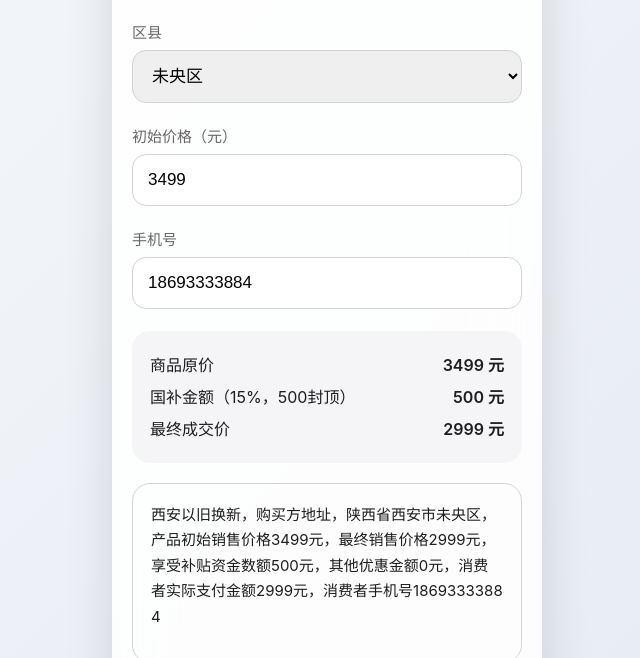
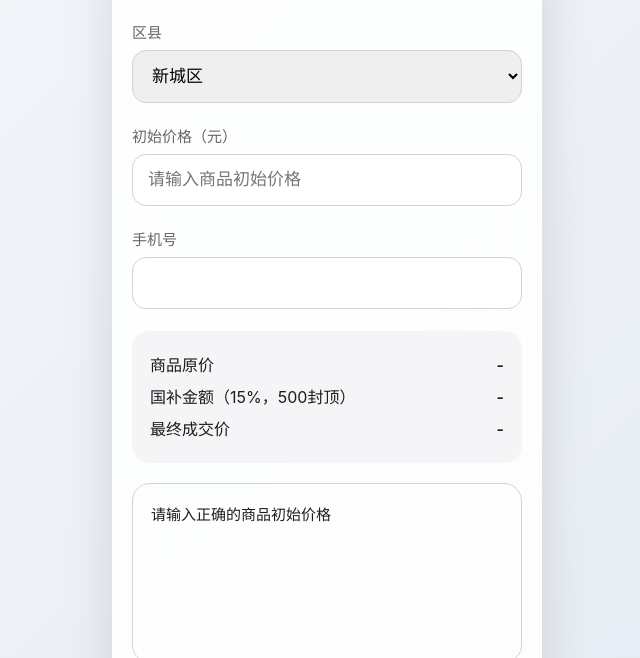
Before and after one commit to woaiyhh/guobu, a plain HTML site: page index.html in a window 1280 px wide. Shown: the part 141-799 px from the top of the page, without its empty margins (313-953 px from the left). Drawn offline with Linux system fonts and the light colour scheme.

Commit message:
Update index.html
细节修改

```diff
--- a/index.html
+++ b/index.html
@@ -148,7 +148,7 @@ button:active{
 <option>碑林区</option>
 <option>莲湖区</option>
 <option>灞桥区</option>
-<option selected>未央区</option>
+<option>未央区</option>
 <option>雁塔区</option>
 <option>阎良区</option>
 <option>临潼区</option>
@@ -171,16 +171,16 @@ button:active{
 <input
 id="price"
 type="number"
-step="0.01"
+step="1"
 placeholder="请输入商品初始价格"
-value="3499">
+value="">
 </div>
 
 <div class="form-group">
 <label>手机号</label>
 <input
 id="phone"
-value="18693333884">
+value="">
 </div>
 
 <div class="calcBox">
```
